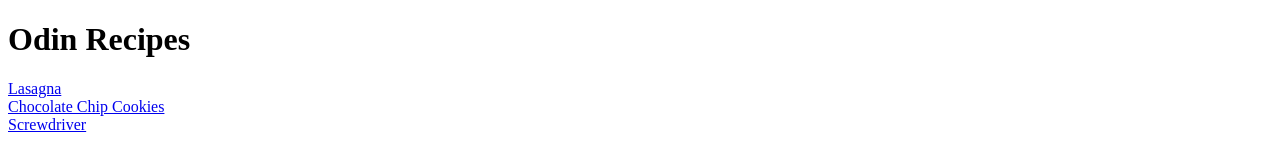
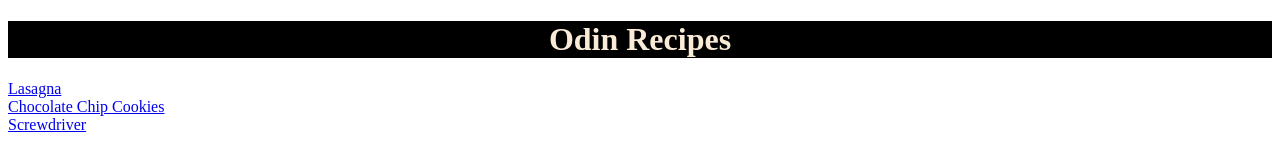
Before and after one commit to Aaron-Hendri/odin-recipes, a plain HTML site: page index.html in a window 1280 px wide. Drawn offline with Linux system fonts and the light colour scheme.

Commit message:
index.html and style.css

```diff
--- a/index.html
+++ b/index.html
@@ -5,6 +5,7 @@
     <meta http-equiv="X-UA-Compatible" content="IE=edge">
     <meta name="viewport" content="width=device-width, initial-scale=1.0">
     <title>Recipes</title>
+    <link rel="stylesheet" href="styles.css">
 </head>
 <body>
     <h1>Odin Recipes</h1>
--- /dev/null
+++ b/styles.css
@@ -0,0 +1,5 @@
+h1 {
+    color: antiquewhite;
+    background-color: black;
+    text-align: center;
+}
```
